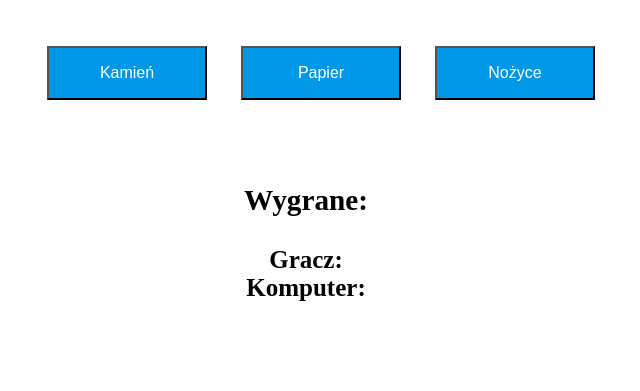
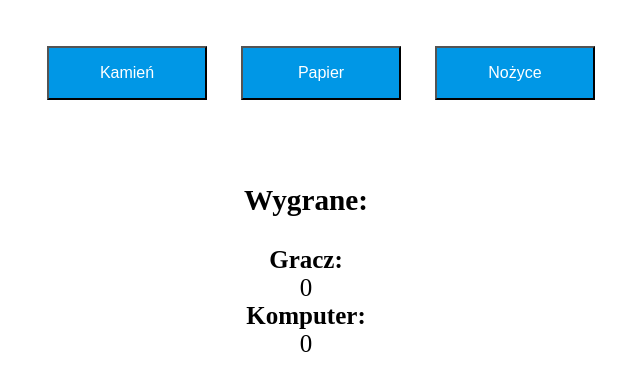
Before and after one commit to Mikaaa366/javascript-prework, a plain HTML site: page index.html in a window 1280 px wide. Shown: the part 143-534 px from the top of the page, without its empty margins (334-974 px from the left). Drawn offline with Linux system fonts and the light colour scheme.

Commit message:
correction

```diff
--- a/index.html
+++ b/index.html
@@ -20,9 +20,9 @@
           <div class="results">
             <h3>Wygrane:</h3>
             <span>Gracz:</span>
-            <div id="player-score"></div>
+            <div id="player-score">0</div>
             <span>Komputer:</span>
-            <div id="computer-score"></div>
+            <div id="computer-score">0</div>
           </div>
         </div>
 	</div>
```
